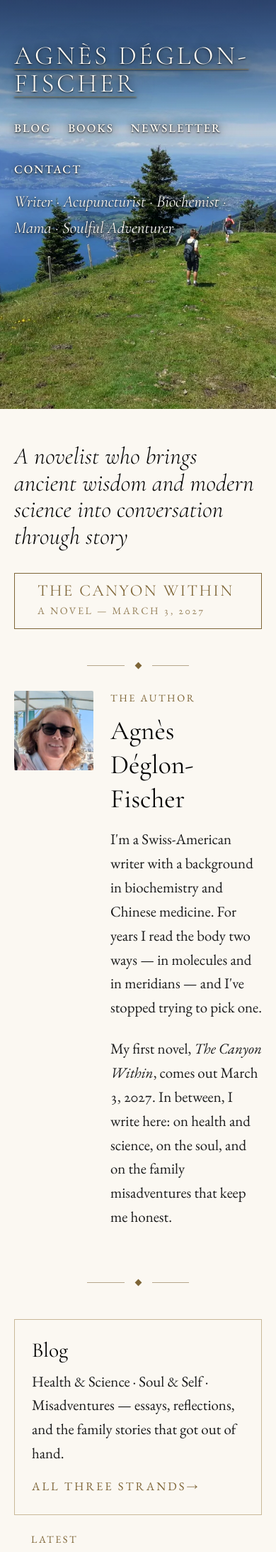
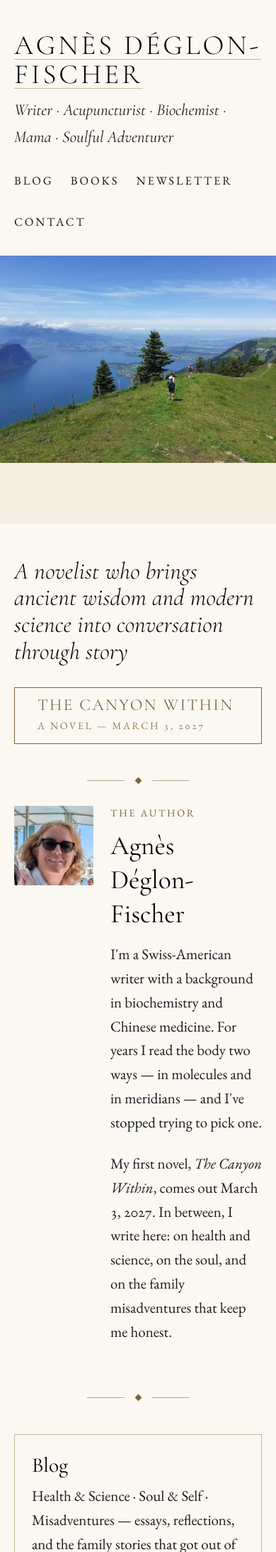
Before and after one commit to adeglon/adeglon.github.io, a Jekyll site: the page built from docs/index.html, in a window 390 px wide, cut to the strip 0-2186 px from the top of the page. Shown: the whole strip at 71% size. Built offline with Jekyll 4.4.1, drawn with Linux system fonts in a browser that asks for light colours; a script that is not in the unit is left out.

Commit message:
Nothing sits on the photograph any more
The measurement that settles several rounds of this: the frame has no area
both large enough and quiet enough to hold type at the size this page needs.
Shallow sky, a lake busy with towns and haze, and one smooth patch of grass
about 440px wide before it meets the pines. Words there meant either shrinking
the words or darkening the picture, and both were rejected - rightly, since
small type on a dusk-dark photograph is neither readable nor welcoming.

So the masthead moves onto the page's own cream at full contrast, which is
what lets her name be twice the size with no scrim behind it, and the
photograph runs full width underneath with no filter of any kind on it.

Co-Authored-By: Claude Opus 5 <noreply@anthropic.com>
Claude-Session: https://claude.ai/code/session_01CXLAusaY8sc4P4TTBSZq1C

```diff
--- a/docs/assets/css/components.css
+++ b/docs/assets/css/components.css
@@ -534,6 +534,60 @@
 .hero--full + .section { padding-top: var(--sp-7); }
 
 /* --------------------------------------------------------------------------
+   SITE TOP + HERO BAND  ← the landing page
+   --------------------------------------------------------------------------
+   Nothing sits on the photograph. The measurement that settles it: this frame
+   has no area both large enough and quiet enough to hold type at the size the
+   page needs - shallow sky, a lake busy with towns, and one smooth patch of
+   grass about 440px wide before it meets the pines. Words there meant either
+   shrinking them or darkening the picture, and both were rejected, rightly.
+
+   So the masthead is on the page's own cream at full contrast - which is what
+   lets her name be twice the size without a scrim behind it - and the
+   photograph runs full width underneath, unfiltered, in its own daylight.
+   -------------------------------------------------------------------------- */
+
+.site-top { padding-block: var(--sp-6) var(--sp-6); }
+/* HER NAME, TWICE THE SIZE. It is the first thing on the site and it had been
+   set at the size of a section heading. On cream it can simply be big; the vw
+   ceiling is only there so it cannot outgrow a phone. */
+.wordmark--big {
+  display: block;
+  font-size: min(calc(var(--fs-lg) * 2), 10vw);
+  line-height: 1.04;
+}
+.site-top__tagline {
+  font-family: var(--font-display);
+  font-style: italic;
+  font-size: var(--fs-lg);
+  color: var(--text);
+  margin: var(--sp-3) 0 0;
+  max-width: none;
+}
+.site-top .site-nav { margin-top: var(--sp-5); }
+.site-top .site-nav a { font-size: var(--fs-sm); }
+
+/* The photograph, full width, filtered by nothing. Tall enough to be a view
+   and short enough that the headline under it is in sight. */
+.hero-band {
+  position: relative;
+  width: 100%;
+  height: clamp(12rem, 42svh, 30rem);
+  overflow: hidden;
+  background: var(--bg-deep);
+}
+.hero-band img {
+  display: block;
+  width: 100%;
+  height: 100%;
+  object-fit: cover;
+  /* Low, so the band keeps the walkers and the near slope rather than cropping
+     to a strip of haze. */
+  object-position: 50% 58%;
+}
+.hero-band + main.section { padding-top: var(--sp-7); }
+
+/* --------------------------------------------------------------------------
    THE OPENING  ← the headline and the book, on the cream
    --------------------------------------------------------------------------
    Everything a stranger has to READ, in the page's own ink at full contrast,
--- a/docs/index.html
+++ b/docs/index.html
@@ -7,37 +7,46 @@ big_type: true
 og_image: /assets/hero/hero-ridge-og-1200.jpg
 ---
 {%- comment %}
-  THE HERO. One photograph across the whole screen, in its own daylight, and
-  the only type on it is the masthead - name, navigation, the five nouns.
+  MASTHEAD ON THE PAGE, PHOTOGRAPH UNDER IT. 2026-09-02, after several rounds
+  of trying to put type on this picture.
 
-  That is the settled answer after several rounds. Type in the middle or at
-  the foot of this frame can only be made readable by darkening the picture,
-  and every time the picture was darkened enough for a headline it stopped
-  being welcoming. The sky at the top is the one place that gives type a
-  ground for free: it holds no detail, so a light lean over it costs the
-  photograph nothing. Everything that has to be READ at length - the claim,
-  the book - is on the cream below, where it can be as large as it likes.
+  The measurement that settles it: the frame has no area both large enough and
+  quiet enough to hold type at the size this page needs. The sky is shallow,
+  the lake is busy with towns and haze, and the one smooth patch - the grass
+  at bottom left - runs about 440px before it meets the pines. Every version
+  that put words there had the same two choices, shrink the words or darken
+  the picture, and Agnès rejected both, correctly: small type on a dusk-dark
+  photograph is neither readable nor welcoming.
+
+  So nothing sits on the photograph at all. The name, the five nouns and the
+  navigation are on the page's own cream at full contrast, at any size we
+  like; the photograph is a clean full-width band underneath, unfiltered, in
+  the daylight it was shot in; and the claim follows on cream below it.
 
   Agnès' own picture: her sons walking down a ridge above Lake Lucerne. Swiss,
   deliberately - she is Swiss-American and writes about living between the
   two - and the only candidate that shows a PATH being walked.
 {%- endcomment %}
-<header class="hero hero--full">
+<header class="site-top">
+  <div class="page">
+    {% include chat-button.html %}
+    <a class="wordmark wordmark--big" href="{{ '/' | relative_url }}">{{ site.title }}</a>
+    {%- comment %}
+      Agnès' own line from agnesdeglonblog.com. Five nouns, five facts.
+    {%- endcomment %}
+    <p class="site-top__tagline">Writer &middot; Acupuncturist &middot; Biochemist
+      &middot; Mama &middot; Soulful Adventurer</p>
+    {% include nav.html %}
+  </div>
+</header>
+
+<div class="hero-band">
   <picture>
-    <source media="(max-width: 40rem)" type="image/webp"
-            srcset="{{ '/assets/hero/hero-ridge-tall-640.webp' | relative_url }} 640w,
-                    {{ '/assets/hero/hero-ridge-tall-900.webp' | relative_url }} 900w,
-                    {{ '/assets/hero/hero-ridge-tall-1024.webp' | relative_url }} 1024w">
-    <source media="(max-width: 40rem)"
-            srcset="{{ '/assets/hero/hero-ridge-tall-640.jpg' | relative_url }} 640w,
-                    {{ '/assets/hero/hero-ridge-tall-900.jpg' | relative_url }} 900w,
-                    {{ '/assets/hero/hero-ridge-tall-1024.jpg' | relative_url }} 1024w">
     <source type="image/webp"
             srcset="{{ '/assets/hero/hero-ridge-1200.webp' | relative_url }} 1200w,
                     {{ '/assets/hero/hero-ridge-1600.webp' | relative_url }} 1600w,
                     {{ '/assets/hero/hero-ridge-2048.webp' | relative_url }} 2048w">
-    <img class="hero__media"
-         src="{{ '/assets/hero/hero-ridge-1600.jpg' | relative_url }}"
+    <img src="{{ '/assets/hero/hero-ridge-1600.jpg' | relative_url }}"
          srcset="{{ '/assets/hero/hero-ridge-1200.jpg' | relative_url }} 1200w,
                  {{ '/assets/hero/hero-ridge-1600.jpg' | relative_url }} 1600w,
                  {{ '/assets/hero/hero-ridge-2048.jpg' | relative_url }} 2048w"
@@ -46,27 +55,7 @@ og_image: /assets/hero/hero-ridge-og-1200.jpg
          alt="Two young hikers walking down a grassy ridge above Lake
               Lucerne, mountains and haze stretching to the horizon.">
   </picture>
-  {%- comment %}
-    Two gradients in one layer, top and bottom, meeting nothing in the middle.
-  {%- endcomment %}
-  <div class="hero__veil"></div>
-
-  <div class="hero__body hero__body--split">
-    <div class="page">
-      {% include chat-button.html %}
-      <div class="site-header__inner">
-        <a class="wordmark wordmark--onDark" href="{{ '/' | relative_url }}">{{ site.title }}</a>
-        {% include nav.html %}
-      </div>
-      {%- comment %}
-        Agnès' own line from agnesdeglonblog.com. Five nouns, five facts.
-      {%- endcomment %}
-      <p class="hero__tagline">Writer &middot; Acupuncturist &middot; Biochemist
-        &middot; Mama &middot; Soulful Adventurer</p>
-    </div>
-
-  </div>
-</header>
+</div>
 
 <main id="main" class="page section">
 
```
